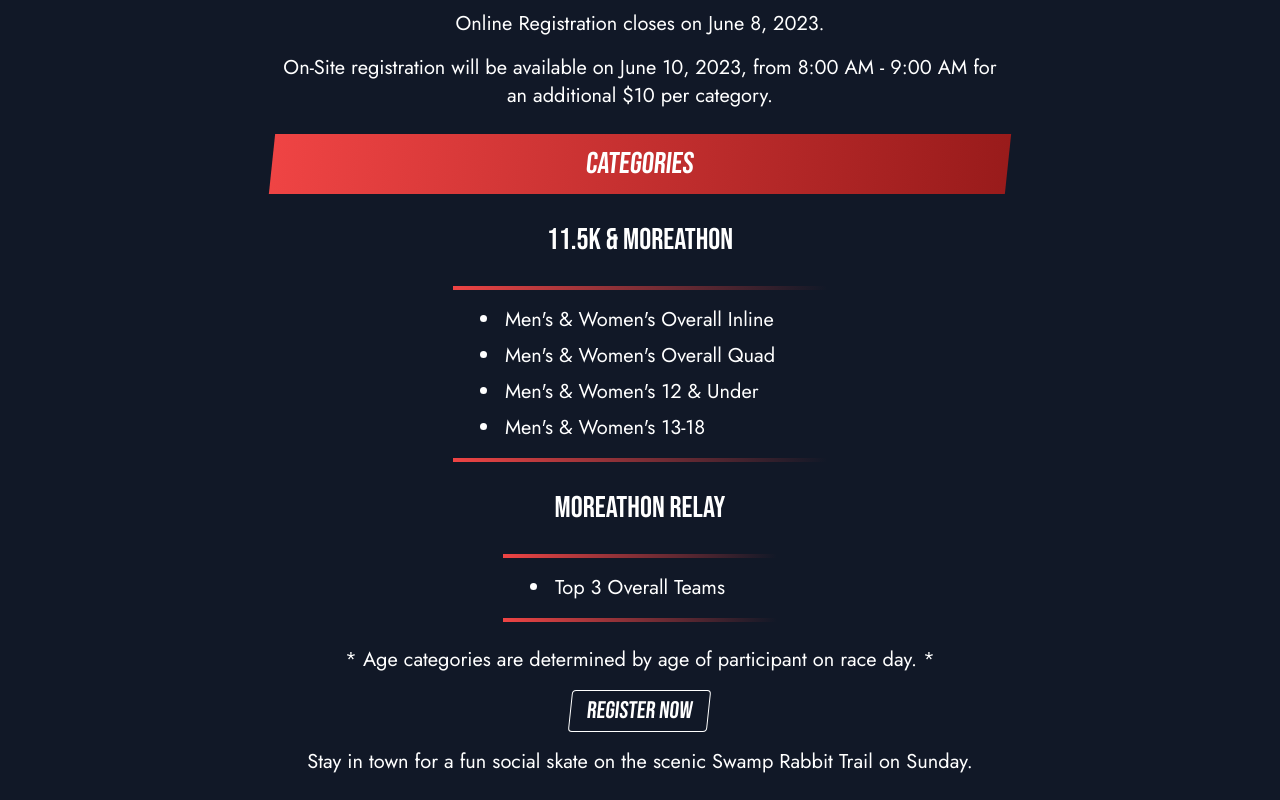
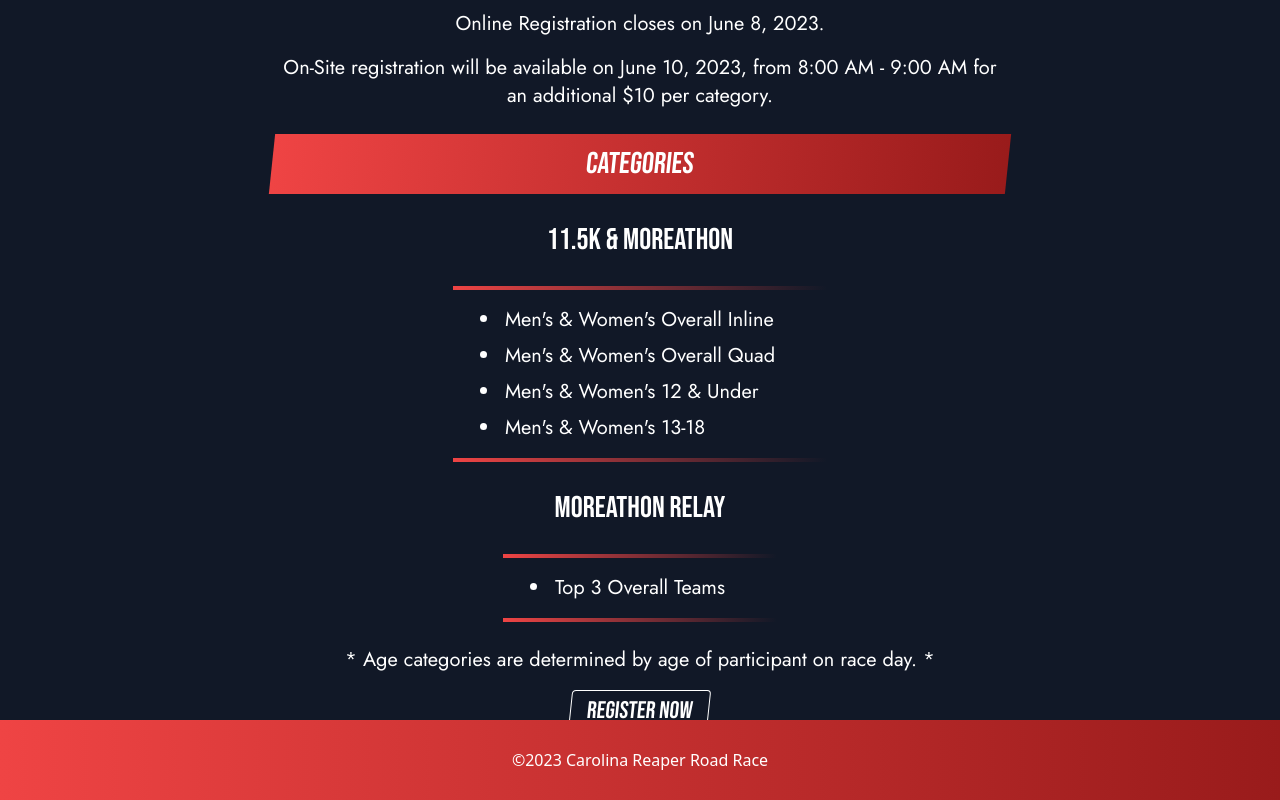
Before and after one commit to Abdeboskey/Reaper-Road-Race, a React (Vite) app: page / in a window 1280 px wide. Shown: the part 1297-2097 px from the top of the page. Built offline with nearby package versions, Linux system fonts and the light colour scheme; a web font is replaced by a local one.

Commit message:
Add footer to layout

```diff
--- a/src/components/Layout.jsx
+++ b/src/components/Layout.jsx
@@ -1,11 +1,13 @@
 import { Outlet } from 'react-router-dom'
 import Header from 'components/Header'
+import Footer from 'components/Footer'
 
 const Layout = () => {
   return (
     <>
       <Header />
       <Outlet />
+      <Footer />
     </>
   )
 }
```
